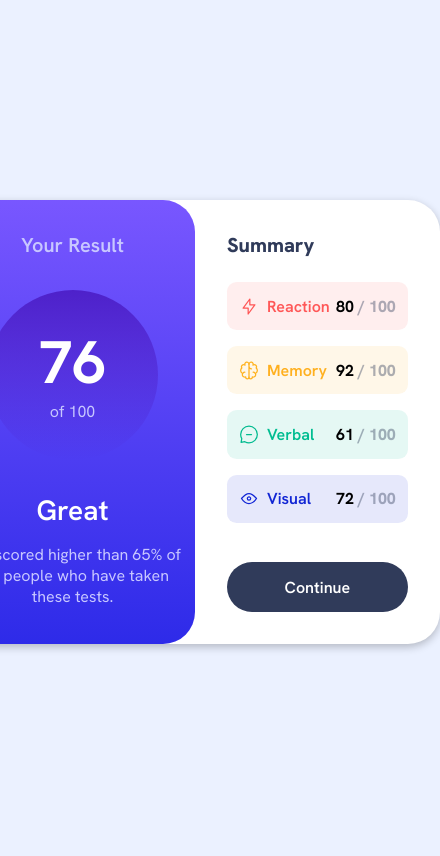
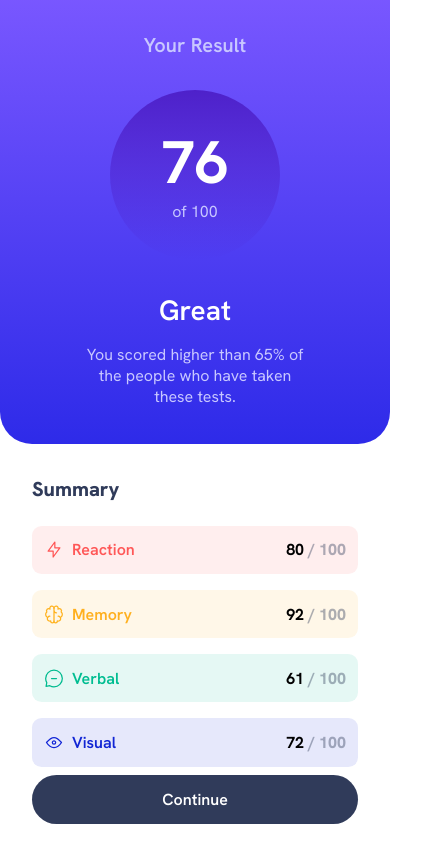
Before and after one commit to yoo-ssup/results-summary-component, a plain HTML site: page index.html in a window 390 px wide. Shown: the whole page, 440 px wide, since content can reach past the window. Drawn offline with Linux system fonts and the light colour scheme.

Commit message:
Responsive styles

```diff
--- a/index.html
+++ b/index.html
@@ -19,17 +19,6 @@
       rel="stylesheet"
     />
     <title>Frontend Mentor | Results summary component</title>
-
-    <!-- Feel free to remove these styles or customise in your own stylesheet 👍 -->
-    <style>
-      .attribution {
-        font-size: 11px;
-        text-align: center;
-      }
-      .attribution a {
-        color: hsl(228, 45%, 44%);
-      }
-    </style>
   </head>
   <body>
     <div class="container">
@@ -78,12 +67,5 @@
         <button id="continue">Continue</button>
       </div>
     </div>
-
-    <!-- <div class="attribution">
-      Challenge by
-      <a href="https://www.frontendmentor.io?ref=challenge" target="_blank"
-        >Frontend Mentor</a
-      >. Coded by <a href="#">Your Name Here</a>.
-    </div> -->
   </body>
 </html>
--- a/styles/main.css
+++ b/styles/main.css
@@ -193,5 +193,20 @@ p {
   );
 }
 
-@media screen {
+@media screen and (max-width: 650px) {
+  body {
+    align-items: flex-start;
+    background-color: white;
+  }
+  .container {
+    box-shadow: none;
+    flex-direction: column;
+  }
+  .result {
+    width: 100%;
+    border-radius: 0 0 2rem 2rem;
+  }
+  .summary {
+    width: 100%;
+  }
 }
```
